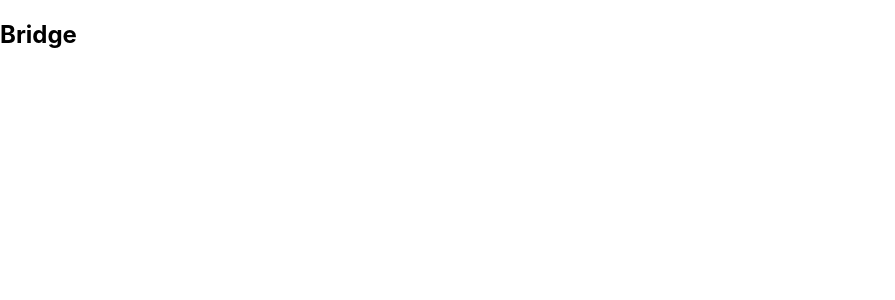
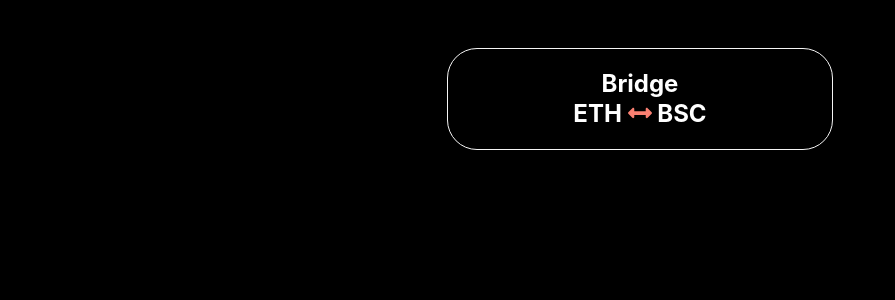
Before and after one commit to Sam44323/BSC-ETH-Bridge, a React (Create React App) app in the folder bridge-frontend/: page / in a window 1280 px wide. Shown: the top 300 px of the page, without its empty margins (0-895 px from the left). Built offline with nearby package versions, Linux system fonts and the light colour scheme.

Commit message:
add: added styles for header for the bridge

```diff
--- a/bridge-frontend/src/App.module.scss
+++ b/bridge-frontend/src/App.module.scss
@@ -0,0 +1,19 @@
+.App {
+  .HeaderContainer {
+    border: 1px solid whitesmoke;
+    width: 30%;
+    margin: 0 auto;
+    margin-top: 3rem;
+    border-radius: 30px;
+    transition: 0.7s ease-in-out;
+    &:hover {
+      transform: scale(1.1);
+      cursor: default;
+    }
+    h1 {
+      text-align: center;
+      color: white;
+      line-height: 30px;
+    }
+  }
+}
--- a/bridge-frontend/src/App.tsx
+++ b/bridge-frontend/src/App.tsx
@@ -1,12 +1,24 @@
 import React from "react";
 import styles from "./App.module.scss";
 import BridgeContainer from "./container/BridgeContainer";
+import { FontAwesomeIcon } from "@fortawesome/react-fontawesome";
+import { faArrowsAltH } from "@fortawesome/free-solid-svg-icons";
 
 const App: React.FC = () => {
   return (
-    <div className="App">
+    <div className={styles.App}>
       <section className={styles.HeaderContainer}>
-        <h1>Bridge</h1>
+        <h1>
+          Bridge
+          <br /> <span>ETH</span>{" "}
+          <FontAwesomeIcon
+            icon={faArrowsAltH}
+            style={{
+              color: "salmon",
+            }}
+          />{" "}
+          <span>BSC</span>
+        </h1>
       </section>
       <BridgeContainer />
     </div>
--- a/bridge-frontend/src/index.scss
+++ b/bridge-frontend/src/index.scss
@@ -1,13 +1,15 @@
 body {
   margin: 0;
-  font-family: -apple-system, BlinkMacSystemFont, 'Segoe UI', 'Roboto', 'Oxygen',
-    'Ubuntu', 'Cantarell', 'Fira Sans', 'Droid Sans', 'Helvetica Neue',
+  font-family: -apple-system, BlinkMacSystemFont, "Segoe UI", "Roboto", "Oxygen",
+    "Ubuntu", "Cantarell", "Fira Sans", "Droid Sans", "Helvetica Neue",
     sans-serif;
   -webkit-font-smoothing: antialiased;
   -moz-osx-font-smoothing: grayscale;
+  background-color: #000;
+  color: #ccc;
 }
 
 code {
-  font-family: source-code-pro, Menlo, Monaco, Consolas, 'Courier New',
+  font-family: source-code-pro, Menlo, Monaco, Consolas, "Courier New",
     monospace;
 }
```
